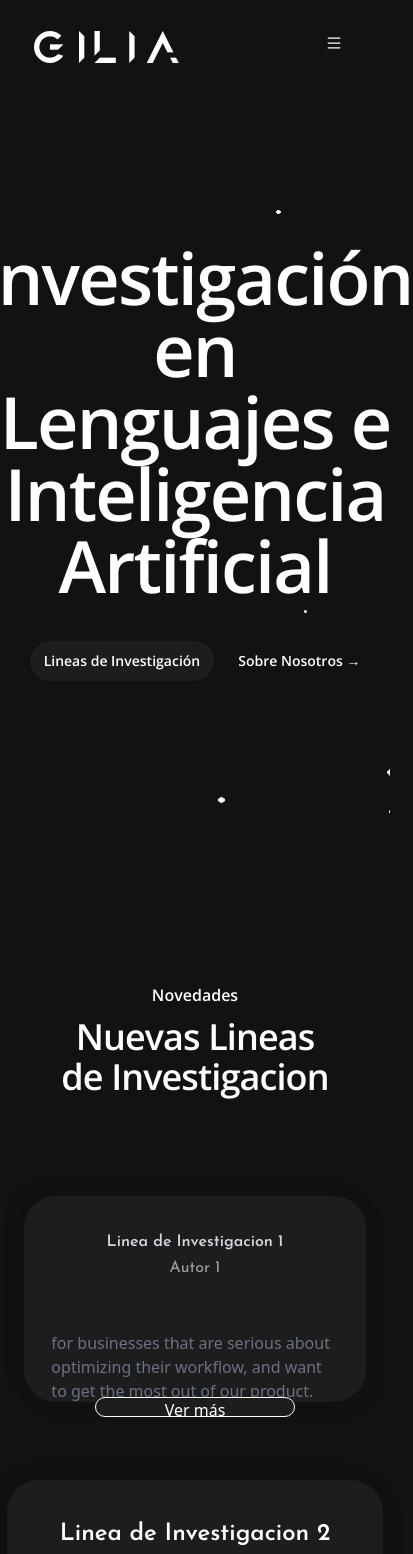
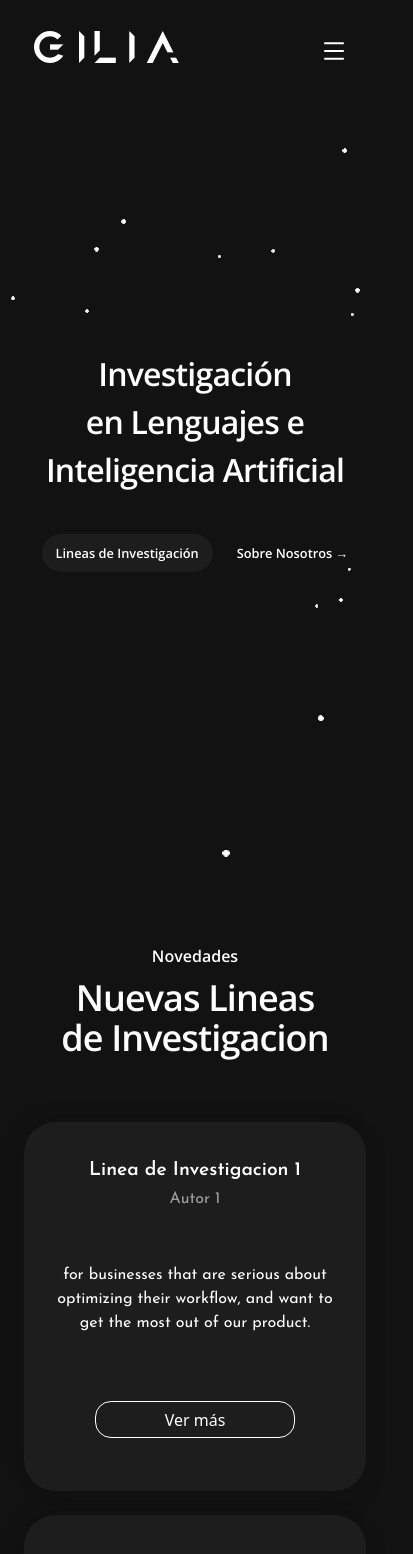
Before and after one commit to Cristopher-Ovaillos/gilia-web, a React (Vite) app in the folder frontend-gilia/: page / in a window 390 px wide. Shown: the top 1554 px of the page, 413 px wide, since content can reach past the window. Built offline with nearby package versions, Linux system fonts and the light colour scheme; a web font is replaced by a local one.

Commit message:
Avances en la parte frontend

```diff
--- a/frontend-gilia/src/App.jsx
+++ b/frontend-gilia/src/App.jsx
@@ -4,6 +4,7 @@ import Navbar from './components/Navbar/Navbar';
 import { useTheme } from './context/ThemeContext';
 import AboutUs from "./components/AboutUs/AboutUs";
 import HomeContainer from './components/HomeContainer/HomeContainer';
+import LineasContainer from './components/LineasContainer/LineasContainer';
 
 
 function App() {
@@ -21,6 +22,7 @@ function App() {
       <Navbar activeSection={activeSection} setActiveSection={setActiveSection} />
       <Routes>
         <Route path="/" element={<HomeContainer/> } />
+        <Route path="/lineas-de-investigacion" element={<LineasContainer />} />
         <Route path="/about-us" element={<AboutUs/>} />
       </Routes>
     </Router>
--- a/frontend-gilia/src/components/HomeContainer/subcomponentes/CardExploration/Card.css
+++ b/frontend-gilia/src/components/HomeContainer/subcomponentes/CardExploration/Card.css
@@ -6,7 +6,11 @@
     height: 82%;
     background-color: var(--cardBackgroundColor);
     z-index: 10; /* Ajusta el valor de z-index según sea necesario */
+}
 
+
+.custom-card-active h3{
+    margin-top: 12%;
 }
 
 .relative{
@@ -26,15 +30,23 @@
     flex-direction: column;
     align-content: start;
     align-items: center;
-    transition: 0.3s;
+    transition:  all 0.7s ease-out;
     cursor: pointer;
     &:hover{
+        box-shadow:  6px 6px 12px #f7f7f757 ,
+             -6px -6px 12px #f7f7f757 ;
     }
 }
 
 .custom-descrip-card{
     padding: 8%;
     height: 45%;
+    font-family: "Josefin Sans", sans-serif;
+    text-align: center;
+    color: var(--colorTextBase);
+}
+.custom-card-inactive .custom-descrip-card{
+    color: #a5a0a0;
 }
 
 .custom-text-card{
@@ -47,8 +59,6 @@
     font-family: "Josefin Sans", sans-serif;
     color: #a5a0a0;
     text-align: center;
-
-
 }
 
 .custom-btn{
@@ -76,3 +86,22 @@
         -2px -2px 6px #997cddb0;
     }
 }
+
+
+@media (max-width: 768px) {
+    .custom-card-home{
+        height: 100%;
+        width: 100%;
+        margin: 0;
+        margin-bottom: 30%;
+        z-index:0;
+    }
+    .custom-card-inactive .custom-descrip-card{
+        color: var(--colorTextBase);
+    }
+    .custom-text-card{
+        color: var(--colorTextBase);
+        font-size: 120%;
+    }
+
+  }
--- a/frontend-gilia/src/components/HomeContainer/subcomponentes/CardExploration/Card.jsx
+++ b/frontend-gilia/src/components/HomeContainer/subcomponentes/CardExploration/Card.jsx
@@ -11,17 +11,16 @@ const Card = ({ id, name, autor, description, onClickTo, featured, href }) => {
     <div className={classNames(featured ? 'custom-card-active' : 'custom-card-inactive mt-[10%]', ' custom-card-home')} >
       <div className="absolute top-0 inset-x-0 h-1.5 bg-indigo-600 rounded-t-lg" aria-hidden="true" />
       <h3 id={id} className={classNames(featured ? ' text-2xl text-white' : ' text-1xl text-gray-300 ',' font-semibold  ', 'text-center custom-text-card'   )}> {name} </h3>
-      <p className="flex-start items-baseline ">   <span className={classNames(featured ? 'text-gray-400' : 'text-gray-500', ' custom-autor-card')}> {autor} </span> </p>
-      <p className={classNames(featured ? 'text-gray-300' : 'text-gray-500', 'mt-6 custom-descrip-card')}>{description}</p>
+      <p className="flex-start items-baseline ">   <span className="custom-autor-card"> {autor} </span> </p>
+      <p className="mt-6 custom-descrip-card">{description}</p>
       <a href={href}   aria-describedby={id} className={classNames(
           featured
             ? 'btn-active'
             : 'btn-inactive',
           'custom-btn'
         )}
-        onClick={onClickTo} // Si necesitas usar el onClickTo para la interacción.
-      >
-        Ver más</a>
+        onClick={onClickTo}
+      >Ver más</a>
     </div>
   );
 };
--- a/frontend-gilia/src/components/HomeContainer/subcomponentes/HomeExploration/HomeExploration.jsx
+++ b/frontend-gilia/src/components/HomeContainer/subcomponentes/HomeExploration/HomeExploration.jsx
@@ -31,7 +31,7 @@ const datos = [
 
 export default function HomeExploration() {
   return (
-    <div className=" relative outline-none border-0 isolate px-6 py-14 sm:py-32 lg:px-8">
+    <div className=" relative  outline-none border-0 isolate px-6 py-14 sm:py-32 lg:px-8  mt-[-10%]">
       <div className="mx-auto max-w-4xl text-center">
         <h2 className="custom-color text-base/7 font-semibold text-indigo-600">Novedades</h2>
         <p className="custom-color mt-2 text-4xl font-semibold tracking-tight text-balance text-gray-900 sm:text-5xl">
--- a/frontend-gilia/src/components/HomeContainer/subcomponentes/HomePresentation/HomePresentation.css
+++ b/frontend-gilia/src/components/HomeContainer/subcomponentes/HomePresentation/HomePresentation.css
@@ -1,4 +1,9 @@
 @import "tailwindcss";
+.custom-font{
+    font-family: "Open Sans", sans-serif;
+    color: var(--colorTextBase);
+    font-size: 320%;
+}
 
 .custom-color{
     color: var(--colorTextBase);
@@ -9,3 +14,16 @@
 .custom-back{
     background-color: var(--cardBackgroundColor);
 }
+
+@media (max-width: 768px) {
+    .custom-font {
+      font-size: 200%;
+    }
+    .custom-subtext{
+        margin-left: 5%;
+        width: 90%;
+    }
+    .custom-subtext a{
+        font-size: 80%;
+    }
+  }
--- a/frontend-gilia/src/components/HomeContainer/subcomponentes/HomePresentation/HomePresentation.jsx
+++ b/frontend-gilia/src/components/HomeContainer/subcomponentes/HomePresentation/HomePresentation.jsx
@@ -6,13 +6,12 @@ import "./HomePresentation.css";
     className=" isolate bg-cover bg-fixed bg-center bg-opacity-50"
     style={{ backgroundImage: 'url("")' }}
   >
-    <div className="mx-auto max-w-2xl sm:py-24 lg:py-34">
+    <div className="mx-auto max-w-2xl sm:py-20 lg:py-34">
       <div className="text-center">
-        <h1 className="custom-color text-7xl font-semibold tracking-tight text-balance sm:text-6xl">
-          {" "}
-          Investigación en Lenguajes e Inteligencia Artificial{" "}
+        <h1 className="custom-color custom-font font-semibold tracking-tight text-balance">
+          Investigación en Lenguajes e Inteligencia Artificial
         </h1>
-        <div className="mt-10 flex items-center justify-center gap-x-6">
+        <div className="custom-subtext mt-10 flex items-center justify-center gap-x-6">
           <a
             href="#"
             className="rounded-md custom-color custom-back px-3.5 py-2.5 text-sm font-semibold text-white shadow-xs focus-visible:outline-2 focus-visible:outline-offset-2"
--- /dev/null
+++ b/frontend-gilia/src/components/LineasContainer/LineasContainer.jsx
@@ -0,0 +1,14 @@
+
+export default function LineasContainer() {
+
+  const datos = [ {}, {}, {}, {}];
+
+  return (
+    <div className="grid grid-cols-2 gap-4 px-20 py-10">
+      <div className="bg-gray-200 p-4">Item 1</div>
+      <div className="bg-gray-200 p-4">Item 2</div>
+      <div className="bg-gray-200 p-4">Item 3</div>
+      <div className="bg-gray-200 p-4">Item 4</div>
+    </div>
+  );
+}
--- a/frontend-gilia/src/components/Navbar/Navbar.css
+++ b/frontend-gilia/src/components/Navbar/Navbar.css
@@ -16,10 +16,11 @@
   outline: none;
 }
 .Menu-item {
-  font-size: 87%;
+  font-size: 90%;
   font-family: "Open Sans", sans-serif;
   font-weight: bold; /* Aplica negrita */
   border-radius: 10%;
+  color: var(--colorTextBase);
 }
 
 .Menu {
--- a/frontend-gilia/src/components/Navbar/Navbar.jsx
+++ b/frontend-gilia/src/components/Navbar/Navbar.jsx
@@ -11,7 +11,6 @@ const Navbar = ({ activeSection, setActiveSection }) => {
   const [esCelular, setEsCelular] = useState(window.innerWidth < 768);
   const { theme, toggleTheme } = useTheme();
 
-  // Detectar el cambio de tamanio de la pantalla
   useEffect(() => {
     const handleResize = () => {
       setEsCelular(window.innerWidth < 768);
@@ -21,18 +20,9 @@ const Navbar = ({ activeSection, setActiveSection }) => {
   }, []);
 
   useEffect(() => {
-    document.body.style.setProperty(
-      "--background-color",
-      theme.token.backgroundColor
-    );
-    document.body.style.setProperty(
-      "--itemSelectedColor",
-      theme.token.itemSelectedColor
-    );
-    document.body.style.setProperty(
-      "--colorTextBase",
-      theme.token.colorTextBase
-    );
+    document.body.style.setProperty("--background-color", theme.token.backgroundColor);
+    document.body.style.setProperty("--itemSelectedColor", theme.token.itemSelectedColor);
+    document.body.style.setProperty("--colorTextBase", theme.token.colorTextBase);
   }, [theme]);
 
   const handleMenuItemClick = (e) => {
@@ -44,24 +34,35 @@ const Navbar = ({ activeSection, setActiveSection }) => {
 
   const menuItems = [
     { key: "home", label: <Link to="/">Inicio</Link>, className: "Menu-item" },
-    { key: "projects", label: <Link to="/">Líneas de Investigación</Link>, className: "Menu-item" },
+    {
+      key: "projects",
+      label: "Líneas de Investigación",
+      className: "Menu-item",
+      children: [
+        {
+          key: "ai-research",
+          label: <Link to="/lineas-de-investigacion/ia">Inteligencia Artificial</Link>,
+        },
+        {
+          key: "software-engineering",
+          label: <Link to="/lineas-de-investigacion/se">Ingeniería de Software</Link>,
+        },
+        {
+          key: "data-science",
+          label: <Link to="/lineas-de-investigacion/ds">Ciencia de Datos</Link>,
+        },
+      ],
+    },
     { key: "goal", label: <Link to="/">Objetivos</Link>, className: "Menu-item" },
     { key: "publications", label: <Link to="/">Publicaciones</Link>, className: "Menu-item" },
     { key: "extension", label: <Link to="/">Extensión</Link>, className: "Menu-item" },
-    { key: "about-us", label: <Link to="/about-us">¿Quiénes Somos?</Link>, className: "Menu-item" }
+    { key: "about-us", label: <Link to="/about-us">¿Quiénes Somos?</Link>, className: "Menu-item" },
   ];
 
-
   return (
-    <div
-      className="Menu-Container"
-      style={{ backgroundColor: theme.token.backgroundColor }}
-    >
+    <div className="Menu-Container" style={{ backgroundColor: theme.token.backgroundColor }}>
       <div className="logo-item">
-        <span
-          className="logo-text"
-          style={{ color: theme.token.colorTextBase }}
-        >
+        <span className="logo-text" style={{ color: theme.token.colorTextBase }}>
           GILIA
         </span>
       </div>
@@ -71,29 +72,17 @@ const Navbar = ({ activeSection, setActiveSection }) => {
           <Button
             className="menu-button"
             type="text"
-            icon={<MenuOutlined className="menu-icon" />}
+            icon={<MenuOutlined style={{ marginTop: "40%", fontSize: "22px" }} />}
             onClick={() => setVisible(true)}
           />
           <Drawer
             title={
-              <div
-                style={{
-                  display: "flex",
-                  justifyContent: "space-between",
-                  alignItems: "center",
-                }}
-              >
+              <div style={{ display: "flex", justifyContent: "space-between", alignItems: "center" }}>
                 <span style={{ color: theme.token.colorTextBase }}>Menú</span>
                 <Button
                   type="text"
                   onClick={toggleTheme}
-                  icon={
-                    theme.token.backgroundColor === "#121212" ? (
-                      <BulbOutlined />
-                    ) : (
-                      <MoonOutlined />
-                    )
-                  }
+                  icon={theme.token.backgroundColor === "#121212" ? <BulbOutlined /> : <MoonOutlined />}
                 />
               </div>
             }
@@ -103,39 +92,26 @@ const Navbar = ({ activeSection, setActiveSection }) => {
             style={{ backgroundColor: theme.token.backgroundColor }}
           >
             <Menu
+              mode="vertical"
+              selectedKeys={[activeSection]}
+              onClick={handleMenuItemClick}
               items={menuItems}
-              mode="vertical"
-              onClick={handleMenuItemClick}
-              selectedKeys={[activeSection]}
               style={{ backgroundColor: theme.token.backgroundColor }}
-            >
-
-            </Menu>
+            />
           </Drawer>
         </>
       ) : (
         <>
           <Menu
-            items={menuItems}
-            className="Menu"
             mode="horizontal"
             selectedKeys={[activeSection]}
             onClick={handleMenuItemClick}
-            style={{ backgroundColor: theme.token.backgroundColor }}
-          >
-
-          </Menu>
+            items={menuItems}
+            style={{ backgroundColor: theme.token.backgroundColor, flex: 1, overflow: "visible", justifyContent: "end"}}
+          />
           <div className="theme-toggle-container">
-            <Button
-              type="text"
-              onClick={toggleTheme}
-              className="theme-toggle-button"
-            >
-              {theme.token.backgroundColor === "#121212" ? (
-                <BulbOutlined />
-              ) : (
-                <MoonOutlined />
-              )}
+            <Button type="text" onClick={toggleTheme} className="theme-toggle-button">
+              {theme.token.backgroundColor === "#121212" ? <BulbOutlined /> : <MoonOutlined />}
             </Button>
           </div>
         </>
```
Also changed, not shown: frontend-gilia/src/components/HomeContainer/subcomponentes/Animation/ParticleEffect.jsx (+29 -12 lines), 1 other file (tests, documents, lock files or other folders).
